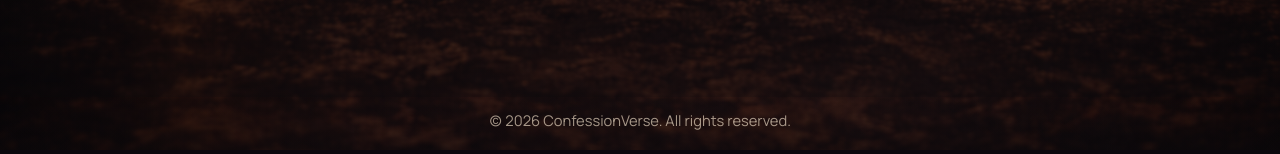
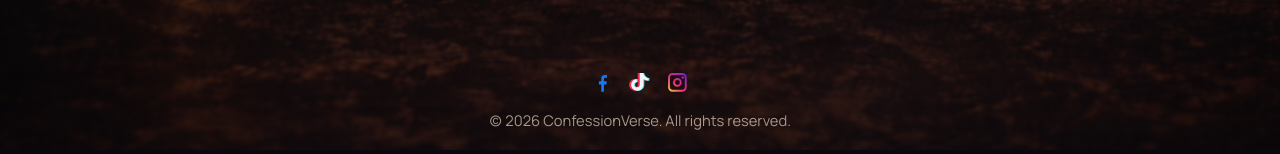
Before and after one commit to vasile007/confessionverse-frontend, a React (Vite) app: page / in a window 1280 px wide. Shown: the part 643-797 px from the top of the page. Built offline with nearby package versions, Linux system fonts and the light colour scheme; no server answers.

Commit message:
add social media icons

```diff
--- a/src/pages/HomePage.jsx
+++ b/src/pages/HomePage.jsx
@@ -1,5 +1,48 @@
 import React from "react";
 import { Link } from "react-router-dom";
+
+const socialLinks = [
+  {
+    name: "Facebook",
+    className: "home-luxe__social-link--facebook",
+    href: "#",
+    icon: (
+      <svg viewBox="0 0 24 24" aria-hidden="true">
+        <path d="M13.5 21v-7h2.35l.4-3h-2.75V9.08c0-.87.24-1.46 1.49-1.46H16.4V4.97c-.24-.03-1.08-.1-2.06-.1-2.04 0-3.44 1.24-3.44 3.53V11H8.6v3h2.3v7h2.6Z" />
+      </svg>
+    ),
+  },
+  {
+    name: "TikTok",
+    className: "home-luxe__social-link--tiktok",
+    href: "#",
+    icon: (
+      <svg viewBox="0 0 24 24" aria-hidden="true">
+        <path d="M14.72 3c.22 1.86 1.29 3.38 2.95 4.17a5.3 5.3 0 0 0 2.14.5v2.81a8.12 8.12 0 0 1-4.98-1.72v5.52c0 1.39-.44 2.6-1.3 3.61A5.9 5.9 0 0 1 8.85 20C5.63 20 3 17.45 3 14.33c0-3.01 2.45-5.51 5.52-5.66v2.9a2.76 2.76 0 0 0-1.75.72 2.63 2.63 0 0 0-.85 1.97c0 1.48 1.2 2.69 2.7 2.69 1.62 0 2.76-1.22 2.76-2.95V3h3.34Z" />
+      </svg>
+    ),
+  },
+  {
+    name: "Instagram",
+    className: "home-luxe__social-link--instagram",
+    href: "#",
+    icon: (
+      <svg viewBox="0 0 24 24" aria-hidden="true">
+        <defs>
+          <linearGradient id="instagram-gradient" x1="3" y1="21" x2="21" y2="3" gradientUnits="userSpaceOnUse">
+            <stop offset="0%" stopColor="#f9ce34" />
+            <stop offset="45%" stopColor="#ee2a7b" />
+            <stop offset="100%" stopColor="#6228d7" />
+          </linearGradient>
+        </defs>
+        <path
+          fill="url(#instagram-gradient)"
+          d="M7.2 3h9.6A4.2 4.2 0 0 1 21 7.2v9.6a4.2 4.2 0 0 1-4.2 4.2H7.2A4.2 4.2 0 0 1 3 16.8V7.2A4.2 4.2 0 0 1 7.2 3Zm0 1.8A2.4 2.4 0 0 0 4.8 7.2v9.6a2.4 2.4 0 0 0 2.4 2.4h9.6a2.4 2.4 0 0 0 2.4-2.4V7.2a2.4 2.4 0 0 0-2.4-2.4H7.2Zm10.05 1.35a1.2 1.2 0 1 1 0 2.4 1.2 1.2 0 0 1 0-2.4ZM12 7.8A4.2 4.2 0 1 1 7.8 12 4.2 4.2 0 0 1 12 7.8Zm0 1.8A2.4 2.4 0 1 0 14.4 12 2.4 2.4 0 0 0 12 9.6Z"
+        />
+      </svg>
+    ),
+  },
+];
 
 export default function HomePage() {
   return (
@@ -29,6 +72,19 @@ export default function HomePage() {
       </section>
 
       <section className="home-luxe__footer">
+        <div className="home-luxe__socials" aria-label="Social media links">
+          {socialLinks.map((social) => (
+            <a
+              key={social.name}
+              href={social.href}
+              className={`home-luxe__social-link ${social.className}`}
+              aria-label={social.name}
+              title={social.name}
+            >
+              {social.icon}
+            </a>
+          ))}
+        </div>
         <p className="home-luxe__copy">(c) 2026 ConfessionVerse. All rights reserved.</p>
       </section>
     </div>
```
Also changed, not shown: src/styles.css.
